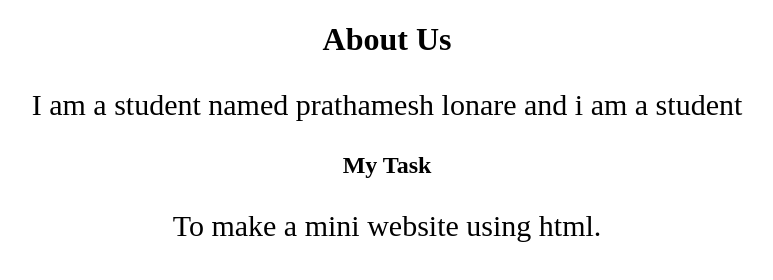
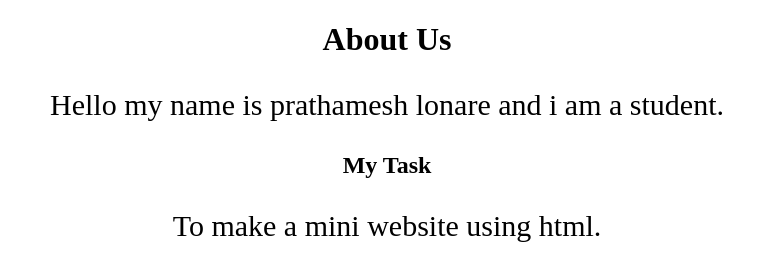
Before and after one commit to prathameshlonare/Mini-website, a plain HTML site: page about us.html in a window 1280 px wide. Shown: the whole page, without its empty margins (253-1026 px from the left). Drawn offline with Linux system fonts and the light colour scheme.

Commit message:
Update about us.html

```diff
--- a/about us.html
+++ b/about us.html
@@ -5,7 +5,7 @@
   </head>
   <body align="center">
     <h1>About Us</h1>
-    <p style="font-size: 30px;">I am a student named prathamesh lonare and i am a student</p>
+    <p style="font-size: 30px;">Hello my name is prathamesh lonare and i am a student. </p>
     <h2 >My Task</h2>
     <p style="font-size: 30px;" >To make a mini website using html.</p>
   </body>
```
